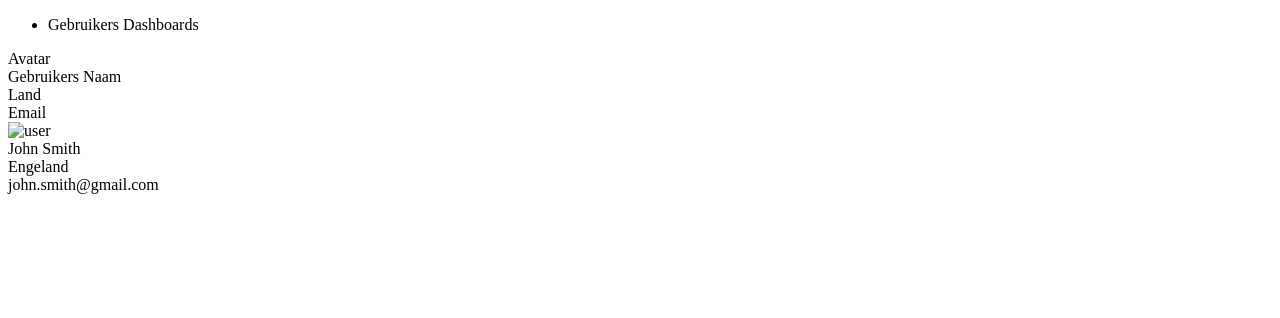
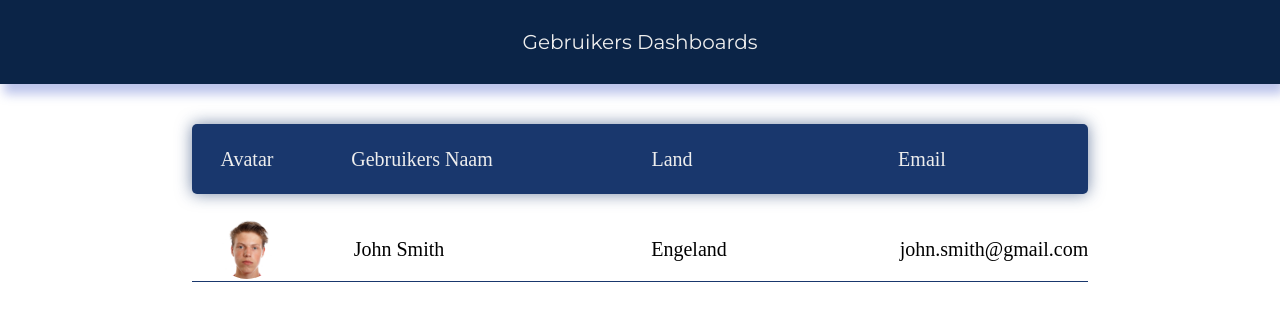
Before and after one commit to giorgina18/BO7_socialMedia, a plain HTML site: page index.html in a window 1280 px wide. Drawn offline with Linux system fonts and the light colour scheme.

Commit message:
styling van de gebruikers gedaan

```diff
--- a/index.html
+++ b/index.html
@@ -7,6 +7,11 @@
     <title>unlimited social media posts</title>
     <link rel="stylesheet" href="style.css">
     <script src="app.js" defer></script>
+    <link rel="preconnect" href="https://fonts.googleapis.com">
+    <link rel="preconnect" href="https://fonts.gstatic.com" crossorigin>
+    <link
+        href="https://fonts.googleapis.com/css2?family=Montserrat:ital,wght@0,100..900;1,100..900&family=Open+Sans:ital,wght@0,300..800;1,300..800&display=swap"
+        rel="stylesheet">
 </head>
 
 <body>
@@ -19,6 +24,8 @@
     </header>
 
     <main>
+        <div>
+            <!-- header bar  -->
             <section class="container">
                 <div class="user__header">
                     <div class="user-logo">Avatar</div>
@@ -28,16 +35,21 @@
                 </div>
             </section>
 
+            <!-- gebruikers -->
             <section class="user__container">
                 <div class="user">
-                <div class="user-logo">
-                    <img src="user.jpg" alt="user">
+                    <div class="logo">
+                        <img class="user-logo" src="img/foto1.jpg" alt="user">
                     </div>
+                    <div class="user-gebruiker">
                     <div class="user-name">John Smith</div>
                     <div class="user-country">Engeland</div>
                     <div class="user-email">john.smith@gmail.com</div>
                 </div>
+                </div>
             </section>
+        </div>
+
 
     </main>
 
--- a/style.css
+++ b/style.css
@@ -0,0 +1,94 @@
+*,
+* ::before,
+*::after {
+    margin: 0;
+    padding: 0;
+    box-sizing: border-box;
+}
+
+html {
+    font-size: 62.5%;
+    /* 1 rem is nu 10 pixels */
+    scroll-behavior: smooth;
+}
+
+body {
+    font-size: 2rem;
+}
+
+main {
+    display: flex;
+    align-items: center;
+    justify-content: center;
+}
+
+/*  navigatie bar */
+.navigation {
+    justify-content: center;
+    text-align: center;
+    padding: 3rem;
+    background: #0B2447;
+    box-shadow: 4px 10px 10px rgba(87, 108, 204, 0.4);
+    list-style: none;
+    color: #eee;
+    font-family: "Montserrat", sans-serif;
+    font-style: normal;
+    margin-bottom: 4rem;
+}
+
+/* user header */
+.container {
+    background: #19376D;
+    padding: 0.5rem;
+    list-style: none;
+    text-align: center;
+    width: 70vw;
+    border-radius: 5px;
+    box-shadow: 0px 0px 16px rgba(25, 55, 109, 0.6);
+
+}
+
+.user__header {
+    display: grid;
+    grid-template-columns: 100px 250px 250px 250px;
+    color: #eee;
+    align-items: center;
+}
+
+.user-logo{
+    align-items: center;
+    justify-content: center;
+    display: grid;
+}
+
+/* user gebruikers */
+
+.user__container {
+    padding: 2.5rem;
+    list-style: none;
+    text-align: center;
+    width: 70vw;
+    justify-content: center;
+    align-items: center;
+    border-bottom: 1px solid #19376D;
+    padding-bottom: 2px;
+}
+
+.user-logo {
+    border-radius: 50%;
+    width: auto;
+    height: 6rem;
+}
+
+.user {
+    display: grid;
+    grid-template-columns: 32px 250px 250px 250px;
+    text-align: center;
+}
+
+.user-gebruiker {
+    display: grid;
+    grid-template-columns: 300px 280px 330px 250px;
+    text-align: center;
+    align-items: center;
+}
```
Also changed, not shown: img/foto1.jpg (added). Lines whose indentation alone changed are shown as unchanged.
